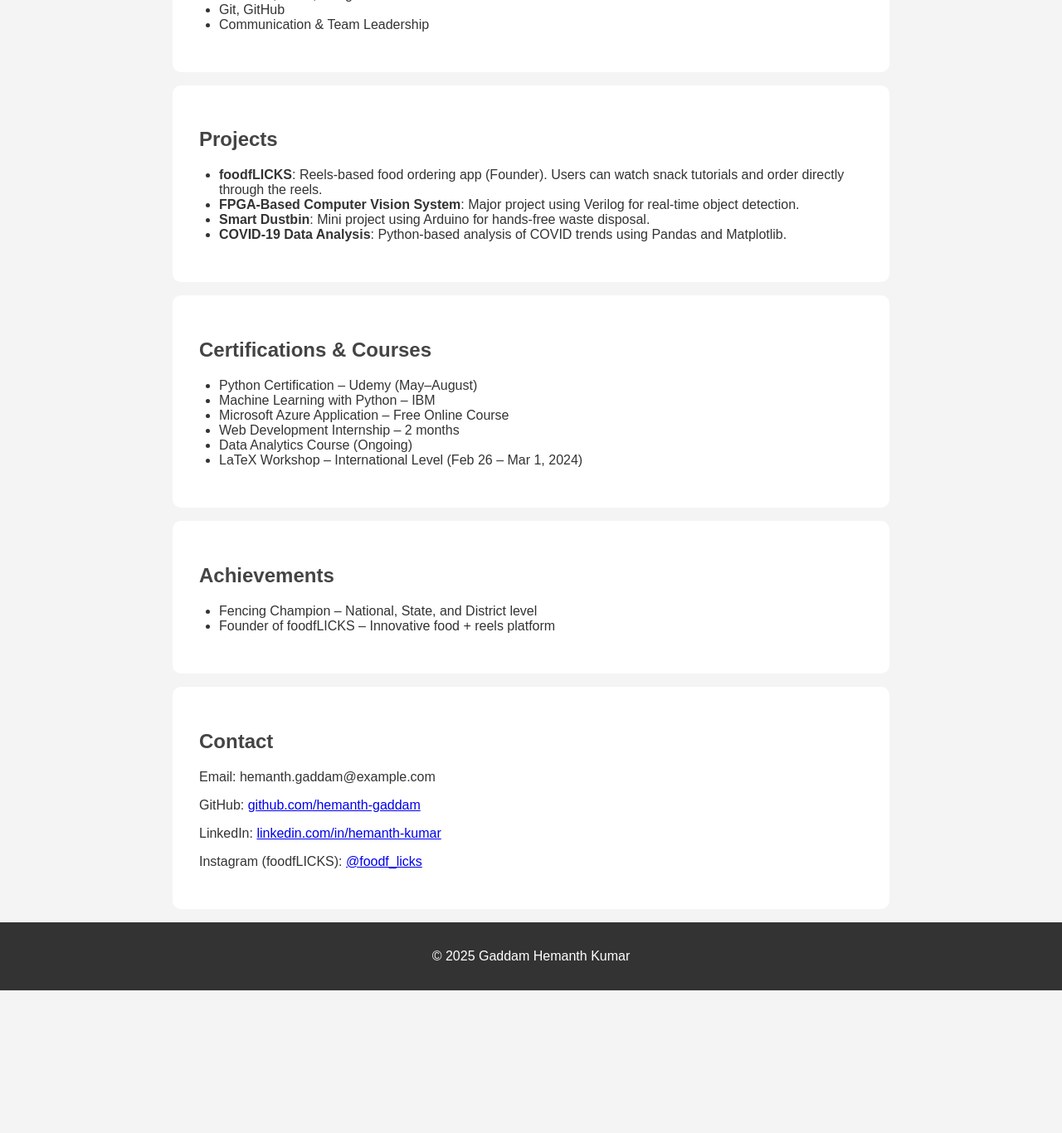
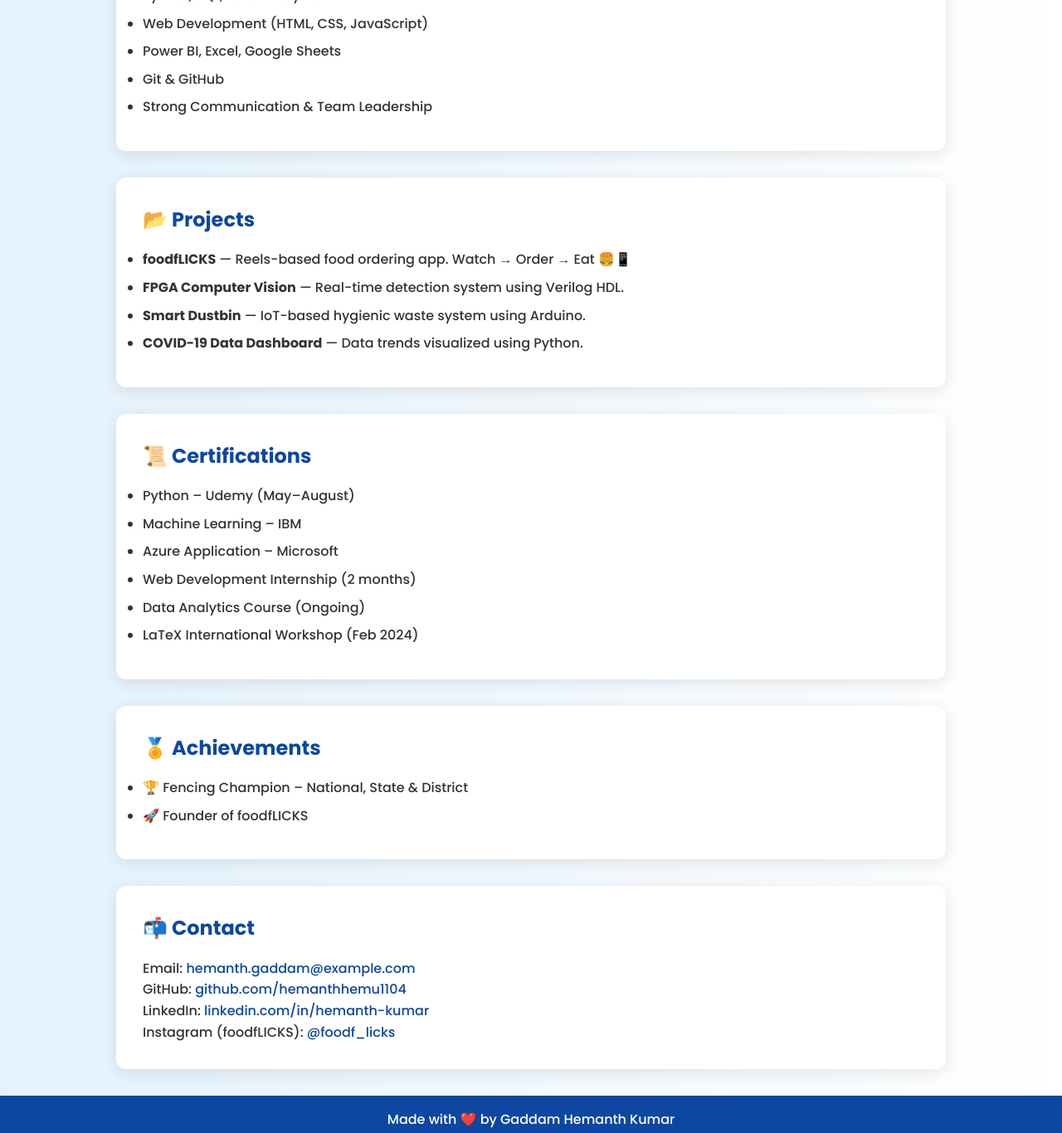
Before and after one commit to hemanthhemu1104/portfolio, a plain HTML site: page index.html in a window 1280 px wide. Shown: the part 615-1981 px from the top of the page at 83% size. Before the commit the page ends 1809 px from the top, so only its background shows below. Drawn offline with Linux system fonts and the light colour scheme.

Commit message:
Update index.html

```diff
--- a/index.html
+++ b/index.html
@@ -4,110 +4,143 @@
   <meta charset="UTF-8" />
   <meta name="viewport" content="width=device-width, initial-scale=1.0" />
   <title>Gaddam Hemanth Kumar | Portfolio</title>
+  <link href="https://fonts.googleapis.com/css2?family=Poppins:wght@300;500;700&display=swap" rel="stylesheet">
   <style>
-    body {
-      font-family: Arial, sans-serif;
+    * {
+      box-sizing: border-box;
       margin: 0;
       padding: 0;
-      background: #f4f4f4;
+      font-family: 'Poppins', sans-serif;
+    }
+    body {
+      background: linear-gradient(to right, #e3f2fd, #ffffff);
       color: #333;
+      line-height: 1.6;
     }
     header {
-      background: #333;
+      background: #0d47a1;
       color: #fff;
-      padding: 2rem;
+      padding: 3rem 1rem;
       text-align: center;
     }
+    header h1 {
+      font-size: 2.5rem;
+    }
+    header p {
+      font-size: 1.2rem;
+    }
     section {
-      max-width: 800px;
-      margin: auto;
+      max-width: 1000px;
+      margin: 2rem auto;
       padding: 2rem;
       background: #fff;
-      margin-top: 1rem;
-      border-radius: 10px;
+      border-radius: 12px;
+      box-shadow: 0 4px 20px rgba(0,0,0,0.1);
+      transition: transform 0.3s;
+    }
+    section:hover {
+      transform: translateY(-5px);
     }
     h2 {
-      color: #444;
+      color: #0d47a1;
+      margin-bottom: 1rem;
     }
-    ul {
-      padding-left: 1.5rem;
+    ul li {
+      margin-bottom: 0.5rem;
+    }
+    a {
+      color: #0d47a1;
+      text-decoration: none;
+    }
+    a:hover {
+      text-decoration: underline;
     }
     footer {
       text-align: center;
       padding: 1rem;
+      margin-top: 2rem;
+      background: #0d47a1;
+      color: #fff;
+    }
+    .button-link {
+      display: inline-block;
+      background: #0d47a1;
+      color: #fff;
+      padding: 0.6rem 1.2rem;
+      border-radius: 30px;
       margin-top: 1rem;
-      background: #333;
-      color: #fff;
+      transition: background 0.3s;
+    }
+    .button-link:hover {
+      background: #1565c0;
     }
   </style>
 </head>
 <body>
   <header>
     <h1>Gaddam Hemanth Kumar</h1>
-    <p>Data Analyst | Web Developer | Founder of foodfLICKS</p>
+    <p>🚀 Data Analyst | Web Developer | Founder of foodfLICKS</p>
+    <a href="#contact" class="button-link">Contact Me</a>
   </header>
 
   <section>
-    <h2>About Me</h2>
+    <h2>👨‍💻 About Me</h2>
     <p>
-      I'm Gaddam Hemanth Kumar, a B.Tech graduate in Electronics and Communication Engineering from Madanapalle Institute of Technology & Science. I’m passionate about data, coding, and building creative solutions like my startup foodfLICKS — a reels-based food ordering platform.
-    </p>
-    <p>
-      I'm also a national-level fencing player with a strong track record in academics, technology, and entrepreneurship.
+      Hi! I'm Hemanth, a passionate B.Tech graduate in Electronics & Communication Engineering from MITS. I'm the founder of <strong>foodfLICKS</strong> — a reels-based food ordering startup, and I love building cool stuff using data and code. I'm also a national-level fencing champ! 🗡️
     </p>
   </section>
 
   <section>
-    <h2>Skills</h2>
+    <h2>🛠️ Skills</h2>
     <ul>
       <li>Python, SQL, Data Analysis</li>
       <li>Web Development (HTML, CSS, JavaScript)</li>
       <li>Power BI, Excel, Google Sheets</li>
-      <li>Git, GitHub</li>
-      <li>Communication & Team Leadership</li>
+      <li>Git & GitHub</li>
+      <li>Strong Communication & Team Leadership</li>
     </ul>
   </section>
 
   <section>
-    <h2>Projects</h2>
+    <h2>📂 Projects</h2>
     <ul>
-      <li><strong>foodfLICKS</strong>: Reels-based food ordering app (Founder). Users can watch snack tutorials and order directly through the reels.</li>
-      <li><strong>FPGA-Based Computer Vision System</strong>: Major project using Verilog for real-time object detection.</li>
-      <li><strong>Smart Dustbin</strong>: Mini project using Arduino for hands-free waste disposal.</li>
-      <li><strong>COVID-19 Data Analysis</strong>: Python-based analysis of COVID trends using Pandas and Matplotlib.</li>
+      <li><strong>foodfLICKS</strong> — Reels-based food ordering app. Watch → Order → Eat 🍔📱</li>
+      <li><strong>FPGA Computer Vision</strong> — Real-time detection system using Verilog HDL.</li>
+      <li><strong>Smart Dustbin</strong> — IoT-based hygienic waste system using Arduino.</li>
+      <li><strong>COVID-19 Data Dashboard</strong> — Data trends visualized using Python.</li>
     </ul>
   </section>
 
   <section>
-    <h2>Certifications & Courses</h2>
+    <h2>📜 Certifications</h2>
     <ul>
-      <li>Python Certification – Udemy (May–August)</li>
-      <li>Machine Learning with Python – IBM</li>
-      <li>Microsoft Azure Application – Free Online Course</li>
-      <li>Web Development Internship – 2 months</li>
+      <li>Python – Udemy (May–August)</li>
+      <li>Machine Learning – IBM</li>
+      <li>Azure Application – Microsoft</li>
+      <li>Web Development Internship (2 months)</li>
       <li>Data Analytics Course (Ongoing)</li>
-      <li>LaTeX Workshop – International Level (Feb 26 – Mar 1, 2024)</li>
+      <li>LaTeX International Workshop (Feb 2024)</li>
     </ul>
   </section>
 
   <section>
-    <h2>Achievements</h2>
+    <h2>🏅 Achievements</h2>
     <ul>
-      <li>Fencing Champion – National, State, and District level</li>
-      <li>Founder of foodfLICKS – Innovative food + reels platform</li>
+      <li>🏆 Fencing Champion – National, State & District</li>
+      <li>🚀 Founder of foodfLICKS</li>
     </ul>
   </section>
 
-  <section>
-    <h2>Contact</h2>
-    <p>Email: hemanth.gaddam@example.com</p>
-    <p>GitHub: <a href="https://github.com/hemanth-gaddam" target="_blank">github.com/hemanth-gaddam</a></p>
+  <section id="contact">
+    <h2>📬 Contact</h2>
+    <p>Email: <a href="mailto:hemanth.gaddam@example.com">hemanth.gaddam@example.com</a></p>
+    <p>GitHub: <a href="https://github.com/hemanthhemu1104" target="_blank">github.com/hemanthhemu1104</a></p>
     <p>LinkedIn: <a href="https://linkedin.com/in/hemanth-kumar" target="_blank">linkedin.com/in/hemanth-kumar</a></p>
     <p>Instagram (foodfLICKS): <a href="https://instagram.com/foodf_licks" target="_blank">@foodf_licks</a></p>
   </section>
 
   <footer>
-    <p>© 2025 Gaddam Hemanth Kumar</p>
+    <p>Made with ❤️ by Gaddam Hemanth Kumar</p>
   </footer>
 </body>
 </html>
```
